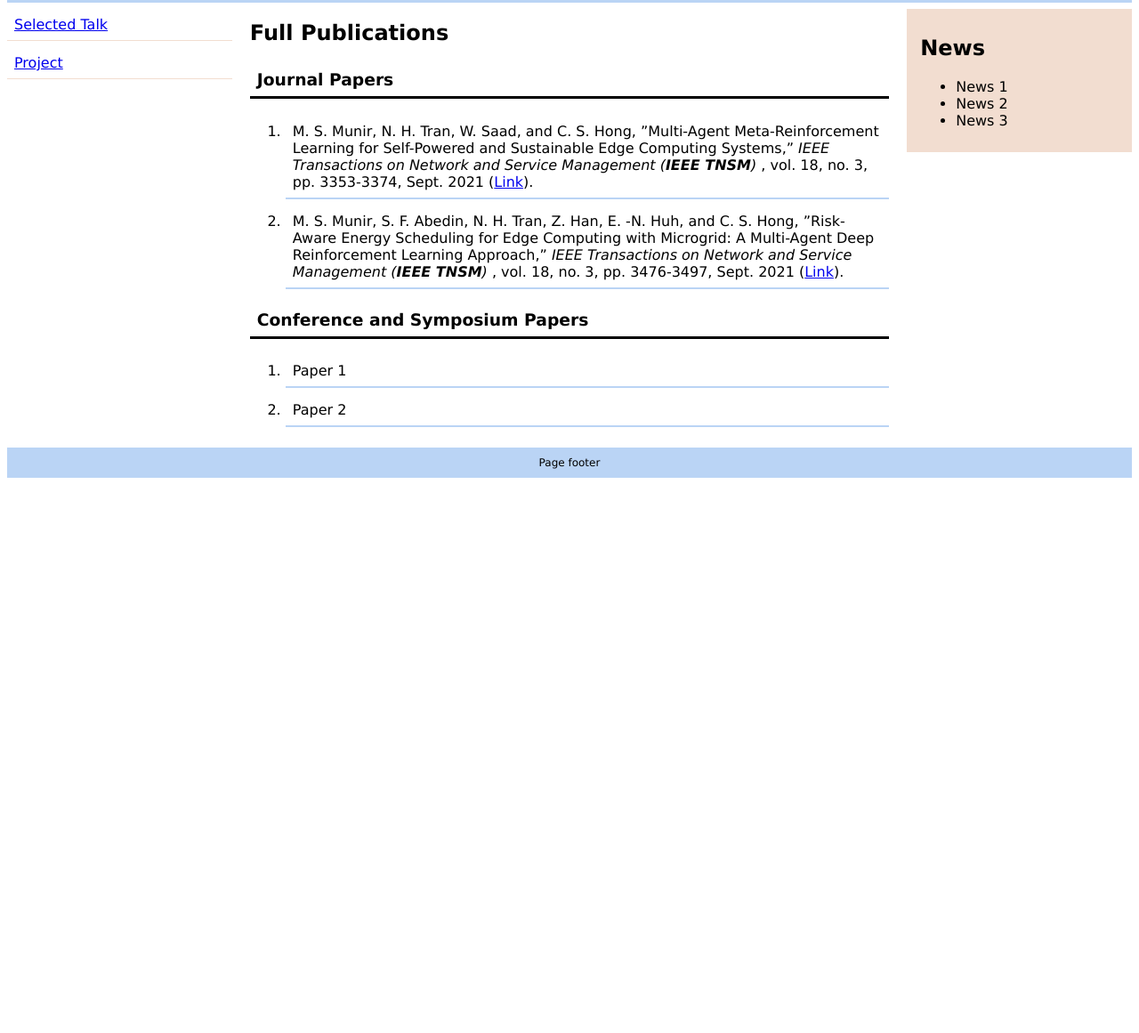
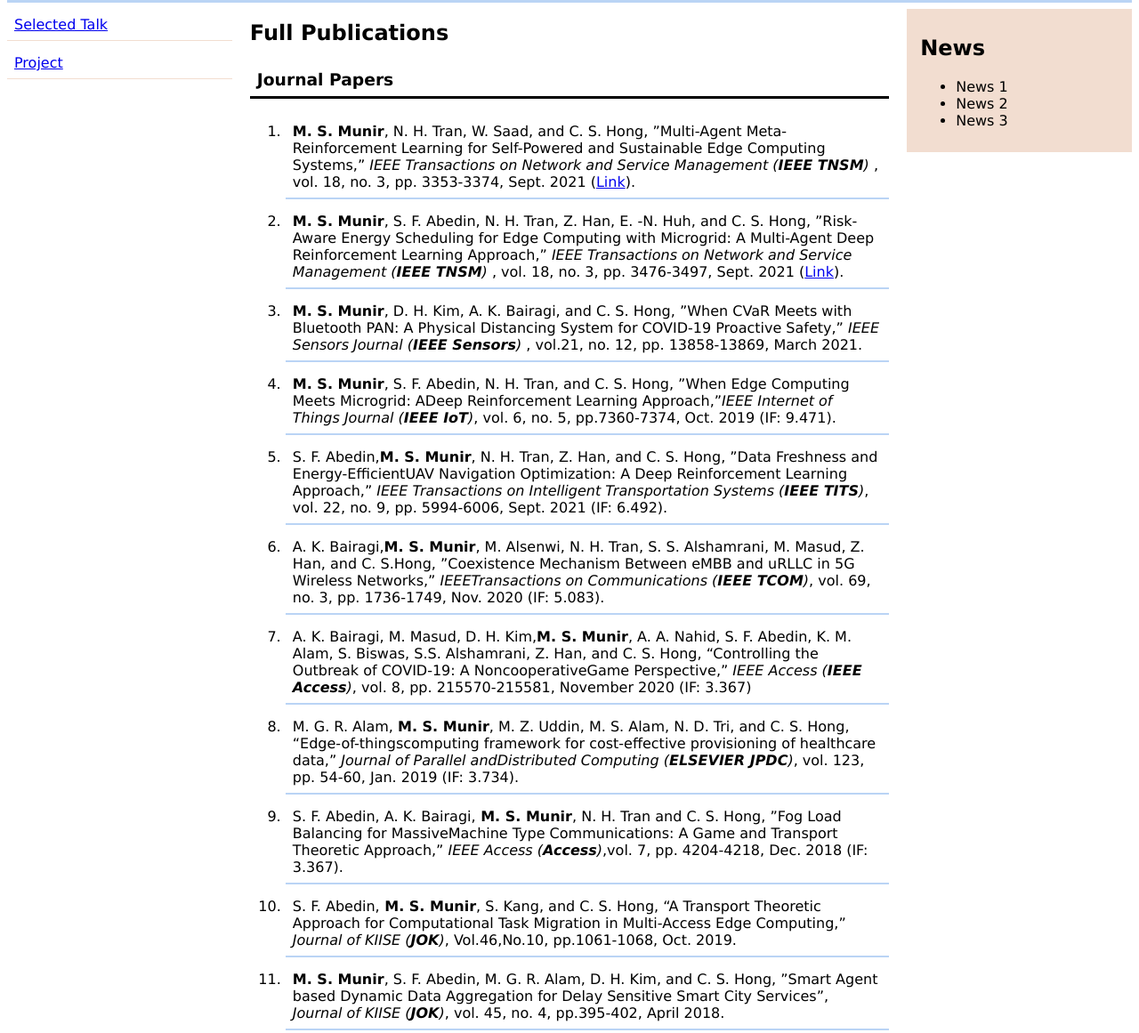
Before and after one commit to munir-bd/munir-bd.github.io, a plain HTML site: page index.html in a window 1280 px wide. Shown: the part 349-1510 px from the top of the page at 89% size. Before the commit the page ends 894 px from the top, so only its background shows below. Drawn offline with Linux system fonts and the light colour scheme.

Commit message:
Update index.html
journal added

```diff
--- a/index.html
+++ b/index.html
@@ -97,8 +97,18 @@ text-align:center;
     <h2>Full Publications</h2>
 	<h3 class="lineafterhead">Journal Papers</h3>
 	<ol>
-		<li class="listitem">M. S. Munir, N. H. Tran, W. Saad, and C. S. Hong, ”Multi-Agent Meta-Reinforcement Learning for Self-Powered and Sustainable Edge Computing Systems,” <em>IEEE Transactions on Network and Service Management (<b>IEEE TNSM</b>) </em>, vol. 18, no. 3, pp. 3353-3374, Sept. 2021 (<a href="https://ieeexplore.ieee.org/document/9351561">Link</a>).</li>
-		<li class="listitem">M. S. Munir, S. F. Abedin, N. H. Tran, Z. Han, E. -N. Huh, and C. S. Hong, ”Risk-Aware Energy Scheduling for Edge Computing with Microgrid: A Multi-Agent Deep Reinforcement Learning Approach,” <em>IEEE Transactions on Network and Service Management (<b>IEEE TNSM</b>) </em>, vol. 18, no. 3, pp. 3476-3497, Sept. 2021 (<a href="https://ieeexplore.ieee.org/document/9313066">Link</a>).</li>
+		<li class="listitem"> <b>M. S. Munir</b>, N. H. Tran, W. Saad, and C. S. Hong, ”Multi-Agent Meta-Reinforcement Learning for Self-Powered and Sustainable Edge Computing Systems,” <em>IEEE Transactions on Network and Service Management (<b>IEEE TNSM</b>) </em>, vol. 18, no. 3, pp. 3353-3374, Sept. 2021 (<a href="https://ieeexplore.ieee.org/document/9351561">Link</a>).</li>
+		<li class="listitem"><b>M. S. Munir</b>, S. F. Abedin, N. H. Tran, Z. Han, E. -N. Huh, and C. S. Hong, ”Risk-Aware Energy Scheduling for Edge Computing with Microgrid: A Multi-Agent Deep Reinforcement Learning Approach,” <em>IEEE Transactions on Network and Service Management (<b>IEEE TNSM</b>) </em>, vol. 18, no. 3, pp. 3476-3497, Sept. 2021 (<a href="https://ieeexplore.ieee.org/document/9313066">Link</a>).</li>
+		<li class="listitem"><b>M. S. Munir</b>, D. H. Kim, A. K. Bairagi, and C. S. Hong, ”When CVaR Meets with Bluetooth PAN: A Physical Distancing System for COVID-19 Proactive Safety,” <em>IEEE Sensors Journal (<b>IEEE Sensors</b>) </em>, vol.21, no. 12, pp. 13858-13869, March 2021.</li>
+		<li class="listitem"><b>M. S. Munir</b>, S. F. Abedin, N. H. Tran, and C. S. Hong, ”When Edge Computing Meets Microgrid: ADeep Reinforcement Learning Approach,”<em>IEEE Internet of Things Journal (<b>IEEE IoT</b>)</em>, vol. 6, no. 5, pp.7360-7374, Oct. 2019 (IF: 9.471).</li>
+		<li class="listitem">S. F. Abedin,<b>M. S. Munir</b>, N. H. Tran, Z. Han, and C. S. Hong, ”Data Freshness and Energy-EfficientUAV Navigation Optimization: A Deep Reinforcement Learning Approach,” <em>IEEE Transactions on Intelligent Transportation Systems (<b>IEEE TITS</b>)</em>, vol. 22, no. 9, pp. 5994-6006, Sept. 2021 (IF: 6.492).</li>
+		<li class="listitem">A. K. Bairagi,<b>M. S. Munir</b>, M. Alsenwi, N. H. Tran, S. S. Alshamrani, M. Masud, Z. Han, and C. S.Hong, ”Coexistence Mechanism Between eMBB and uRLLC in 5G Wireless Networks,” <em>IEEETransactions on Communications (<b>IEEE TCOM</b>)</em>, vol. 69, no. 3, pp. 1736-1749, Nov. 2020 (IF: 5.083).</li>
+		<li class="listitem">A. K. Bairagi, M. Masud, D. H. Kim,<b>M. S. Munir</b>, A. A. Nahid, S. F. Abedin, K. M. Alam, S. Biswas, S.S. Alshamrani, Z. Han, and C. S. Hong, “Controlling the Outbreak of COVID-19: A NoncooperativeGame Perspective,”<em> IEEE Access (<b>IEEE Access</b>)</em>, vol. 8, pp. 215570-215581, November 2020 (IF: 3.367)</li>
+		<li class="listitem">M. G. R. Alam, <b>M. S. Munir</b>, M. Z. Uddin, M. S. Alam, N. D. Tri, and C. S. Hong, “Edge-of-thingscomputing framework for cost-effective provisioning of healthcare data,” <em>Journal of Parallel andDistributed Computing (<b>ELSEVIER JPDC</b>)</em>, vol. 123, pp. 54-60, Jan. 2019 (IF: 3.734).</li>
+		<li class="listitem">S. F. Abedin, A. K. Bairagi,<b> M. S. Munir</b>, N. H. Tran and C. S. Hong, ”Fog Load Balancing for MassiveMachine Type Communications: A Game and Transport Theoretic Approach,” <em>IEEE Access (<b>Access</b>)</em>,vol. 7, pp. 4204-4218, Dec. 2018 (IF: 3.367).</li>
+		<li class="listitem">S. F. Abedin,<b> M. S. Munir</b>, S. Kang, and C. S. Hong, “A Transport Theoretic Approach for Computational Task Migration in Multi-Access Edge Computing,” <em>Journal of KIISE (<b>JOK</b>)</em>, Vol.46,No.10, pp.1061-1068, Oct. 2019.</li>
+		<li class="listitem"><b>M. S. Munir</b>, S. F. Abedin, M. G. R. Alam, D. H. Kim, and C. S. Hong, ”Smart Agent based Dynamic Data Aggregation for Delay Sensitive Smart City Services”, <em>Journal of KIISE (<b>JOK</b>)</em>, vol. 45, no. 4, pp.395-402, April 2018.</li>
+
 	</ol>
 
 	<h3 class="lineafterhead">Conference and Symposium Papers</h3>
```
